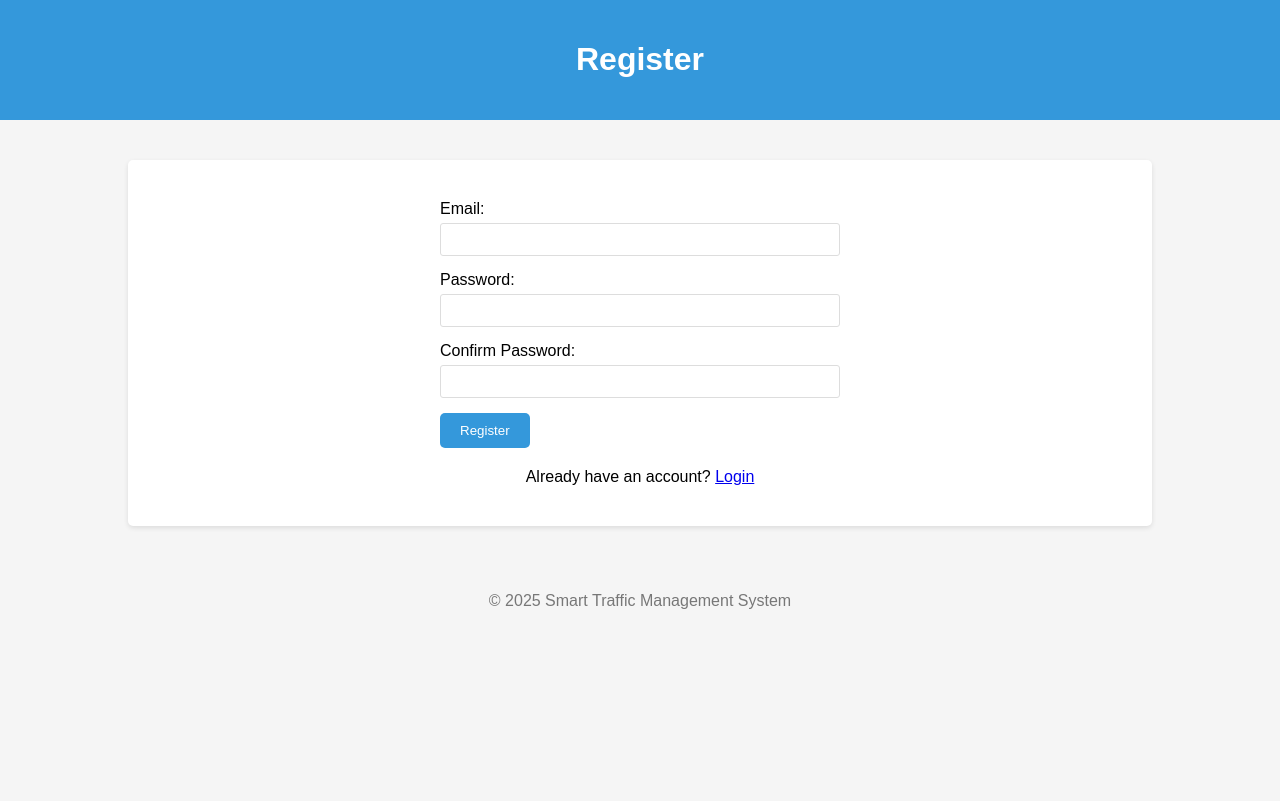
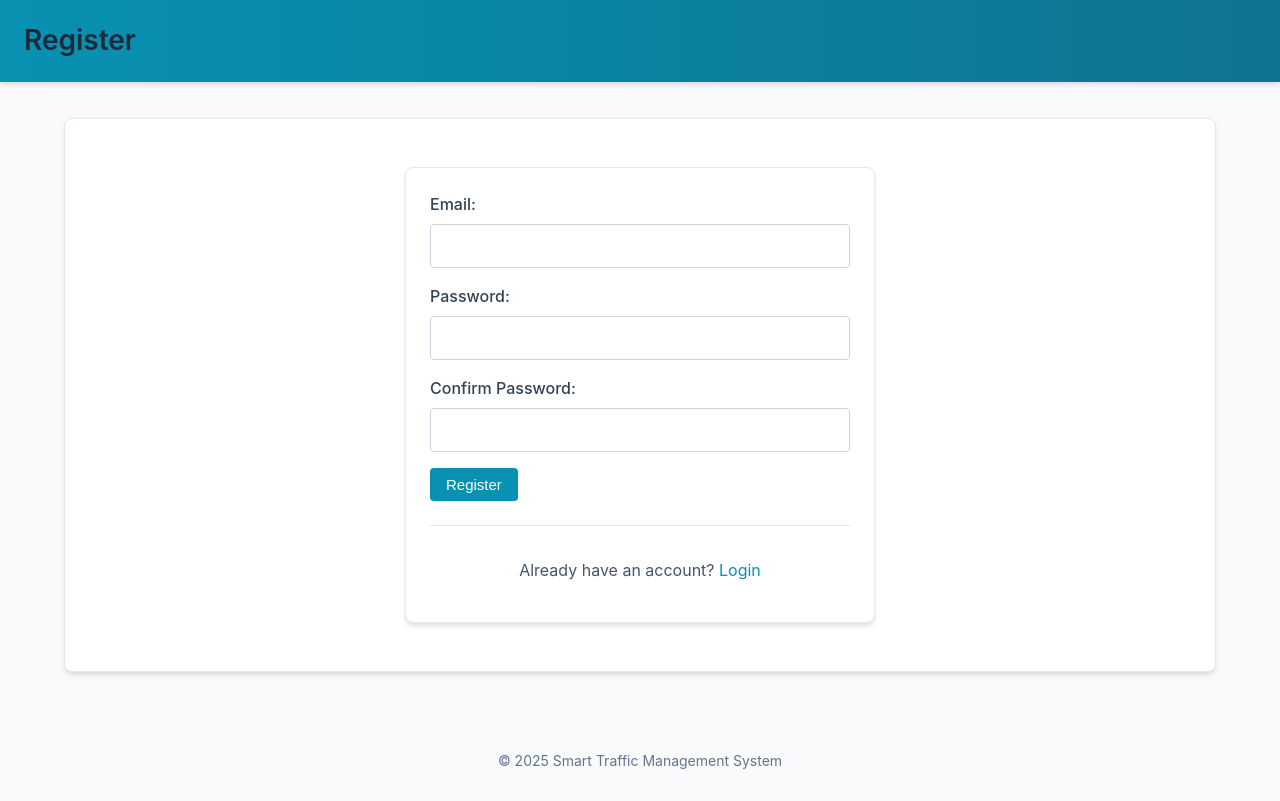
Before and after one commit to 23IT098-VRAJ/SATMS, a Flask app: page /register in a window 1280 px wide. Before the commit the page ends 609 px from the top, so only its background shows below. Run offline with Flask 3, Linux system fonts and the light colour scheme.

Commit message:
UPDATED WHOLE CSS

```diff
--- a/static/css/main.css
+++ b/static/css/main.css
@@ -1,112 +1,249 @@
-/* Base styles for the entire application */
+:root {
+    --primary: #0891b2;
+    --primary-dark: #0e7490;
+    --primary-light: #ecfeff;
+    --primary-bg: #cffafe;
+
+    --secondary: #64748b;
+    --secondary-dark: #475569;
+
+    --success: #10b981;
+    --danger: #ef4444;
+    --warning: #f59e0b;
+
+    --neutral-50: #f8fafc;
+    --neutral-100: #f1f5f9;
+    --neutral-200: #e2e8f0;
+    --neutral-300: #cbd5e1;
+    --neutral-400: #94a3b8;
+    --neutral-500: #64748b;
+    --neutral-600: #475569;
+    --neutral-700: #334155;
+    --neutral-800: #1e293b;
+    --neutral-900: #0f172a;
+
+    --traffic-red: #ef4444;
+    --traffic-yellow: #f59e0b;
+    --traffic-green: #10b981;
+
+    --space-1: 4px;
+    --space-2: 8px;
+    --space-3: 12px;
+    --space-4: 16px;
+    --space-5: 20px;
+    --space-6: 24px;
+    --space-8: 32px;
+
+    --shadow-sm: 0 1px 2px rgba(0,0,0,0.05);
+    --shadow-md: 0 4px 6px -1px rgba(0,0,0,0.1), 0 2px 4px -1px rgba(0,0,0,0.06);
+    --shadow-lg: 0 10px 15px -3px rgba(0,0,0,0.1), 0 4px 6px -2px rgba(0,0,0,0.05);
+
+    --radius-sm: 4px;
+    --radius-md: 8px;
+    --radius-lg: 12px;
+  }
+
   body {
-    font-family: Arial, sans-serif;
+    font-family: 'Inter', system-ui, -apple-system, sans-serif;
     margin: 0;
     padding: 0;
-    background-color: #f5f5f5;
+    background-color: var(--neutral-50);
+    color: var(--neutral-700);
+    line-height: 1.5;
   }
 
   .container {
-    width: 80%;
+    width: 90%;
+    max-width: 1200px;
     margin: 0 auto;
-    padding: 20px;
+    padding: var(--space-4) 0;
   }
 
   .header {
-    background-color: #3498db;
+    background-image: linear-gradient(to right, var(--primary), var(--primary-dark));
     color: white;
-    padding: 20px;
-    text-align: center;
+    padding: var(--space-6);
+    box-shadow: var(--shadow-md);
+  }
+
+  .header h1 {
+    margin: 0;
+    font-weight: 600;
+    font-size: 1.75rem;
   }
 
   .content {
     background-color: white;
-    padding: 20px;
-    margin-top: 20px;
-    border-radius: 5px;
-    box-shadow: 0 2px 5px rgba(0,0,0,0.1);
+    padding: var(--space-6);
+    margin-top: var(--space-5);
+    border-radius: var(--radius-md);
+    box-shadow: var(--shadow-md);
+    border: 1px solid var(--neutral-200);
   }
 
   .footer {
     text-align: center;
-    margin-top: 20px;
-    padding: 10px;
-    color: #777;
+    margin-top: var(--space-8);
+    padding: var(--space-4);
+    color: var(--neutral-500);
+    font-size: 0.875rem;
+  }
+
+  h1, h2, h3, h4 {
+    margin-top: 0;
+    color: var(--neutral-800);
+    font-weight: 600;
+    line-height: 1.2;
+  }
+
+  h2 {
+    font-size: 1.5rem;
+    margin-bottom: var(--space-4);
+    color: var(--primary-dark);
+  }
+
+  h3 {
+    font-size: 1.25rem;
+    margin-bottom: var(--space-3);
+    color: var(--neutral-700);
+  }
+
+  a {
+    color: var(--primary);
+    text-decoration: none;
+    transition: color 0.2s;
+  }
+
+  a:hover {
+    color: var(--primary-dark);
+    text-decoration: underline;
   }
 
   .button {
     display: inline-block;
-    background-color: #3498db;
+    background-color: var(--primary);
     color: white;
-    padding: 10px 20px;
-    text-decoration: none;
-    border-radius: 5px;
+    padding: var(--space-2) var(--space-4);
+    border-radius: var(--radius-sm);
     cursor: pointer;
     border: none;
+    font-weight: 500;
+    font-size: 0.9375rem;
+    transition: all 0.2s ease;
+    text-decoration: none;
+    box-shadow: var(--shadow-sm);
   }
 
   .button:hover {
-    background-color: #2980b9;
+    background-color: var(--primary-dark);
+    box-shadow: var(--shadow-md);
+    transform: translateY(-1px);
+    text-decoration: none;
+  }
+
+  .button:active {
+    transform: translateY(0);
   }
 
   .button.secondary {
-    background-color: #95a5a6;
+    background-color: var(--secondary);
   }
 
   .button.secondary:hover {
-    background-color: #7f8c8d;
+    background-color: var(--secondary-dark);
   }
 
   .button.danger {
-    background-color: #e74c3c;
+    background-color: var(--danger);
   }
 
   .button.danger:hover {
-    background-color: #c0392b;
+    background-color: #dc2626;
   }
 
-/* Form styles */
+  .button.success {
+    background-color: var(--success);
+  }
+
+  .button.success:hover {
+    background-color: #059669;
+  }
+
   .auth-container {
-    width: 400px;
-    margin: 20px auto;
+    max-width: 420px;
+    margin: var(--space-6) auto;
+    padding: var(--space-6);
+    background-color: white;
+    border-radius: var(--radius-md);
+    box-shadow: var(--shadow-md);
+    border: 1px solid var(--neutral-200);
   }
 
   .form-group {
-    margin-bottom: 15px;
+    margin-bottom: var(--space-4);
   }
 
   .form-group label {
     display: block;
-    margin-bottom: 5px;
+    margin-bottom: var(--space-2);
+    font-weight: 500;
+    color: var(--neutral-700);
   }
 
   .form-group input {
     width: 100%;
-    padding: 8px;
+    padding: var(--space-3);
     box-sizing: border-box;
-    border: 1px solid #ddd;
-    border-radius: 3px;
+    border: 1px solid var(--neutral-300);
+    border-radius: var(--radius-sm);
+    font-size: 1rem;
+    transition: all 0.2s;
+  }
+
+  .form-group input:focus {
+    border-color: var(--primary);
+    box-shadow: 0 0 0 2px var(--primary-light);
+    outline: none;
   }
 
   .form-footer {
     text-align: center;
-    margin-top: 20px;
+    margin-top: var(--space-6);
+    color: var(--neutral-600);
+    padding-top: var(--space-4);
+    border-top: 1px solid var(--neutral-200);
   }
 
-/* Message styles */
   .message {
-    padding: 10px;
-    margin-bottom: 20px;
-    border-radius: 5px;
+    padding: var(--space-4);
+    margin-bottom: var(--space-4);
+    border-radius: var(--radius-sm);
+    border-left: 4px solid transparent;
   }
 
   .success {
-    background-color: #d4edda;
-    color: #155724;
+    background-color: rgba(16, 185, 129, 0.1);
+    border-left-color: var(--success);
+    color: #065f46;
   }
 
   .error {
-    background-color: #f8d7da;
-    color: #721c24;
-    margin-bottom: 15px;
+    background-color: rgba(239, 68, 68, 0.1);
+    border-left-color: var(--danger);
+    color: #b91c1c;
   }
+
+  @media (max-width: 768px) {
+    .container {
+      width: 95%;
+    }
+
+    .content {
+      padding: var(--space-4);
+    }
+
+    .button {
+      padding: var(--space-2) var(--space-3);
+      font-size: 0.875rem;
+    }
+  }
```
Lines whose indentation alone changed are shown as unchanged.
